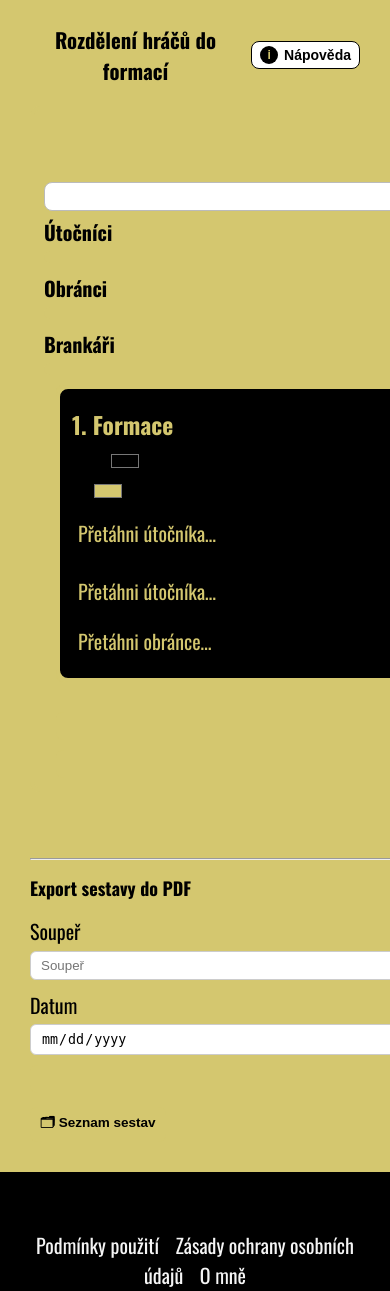
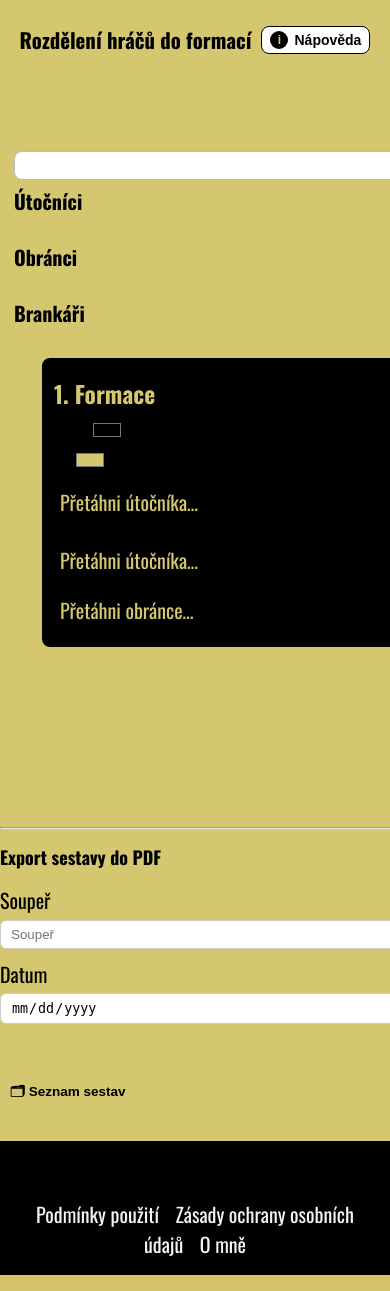
Before and after one commit to MartinSnajdr26/CoachHub-Hockey, a Flask app: page /lines in a window 390 px wide; the page is wider, and only the part inside the window is pictured. Shown: the part 182-1473 px from the top of that part. Run offline with Flask 3, Linux system fonts and the light colour scheme; the visitor is signed in with stand-in values (Sample User, id 1); data that the repository does not hold is empty.

Commit message:
mobile layout for formations grid

```diff
--- a/coach/static/lines.css
+++ b/coach/static/lines.css
@@ -87,6 +87,10 @@
   #formations{ display:none; }
   .desktop-only{ display:none !important; }
   .lines-swiper{ display:block; }
+  /* Avoid horizontal overflow: slides account for track padding */
+  .lines-track{ padding: 0 12px; }
+  .lines-track .slide{ flex: 0 0 calc(100% - 24px); }
+  .lines-form .actions{ padding: 0 12px; }
   /* On small screens keep middle block slightly inset for visual balance */
   .lines-form .lines-swiper, .lines-form .actions{ max-width: none; width: calc(100% - 24px); }
 }
--- a/coach/static/style.css
+++ b/coach/static/style.css
@@ -454,6 +454,8 @@ li {
   .players-grid { grid-template-columns: repeat(2, 1fr); }
 }
 @media (max-width: 768px) {
+  /* Make content span full width on mobile; inner sections manage their own inset */
+  main { padding-left: 0; padding-right: 0; }
   .players-grid { grid-template-columns: 1fr; }
   /* Lehčí padding a písmo u tlačítek a linků v navigaci */
   button, .header-bottom a { padding: 6px 10px; font-size: 0.95rem; }
```
